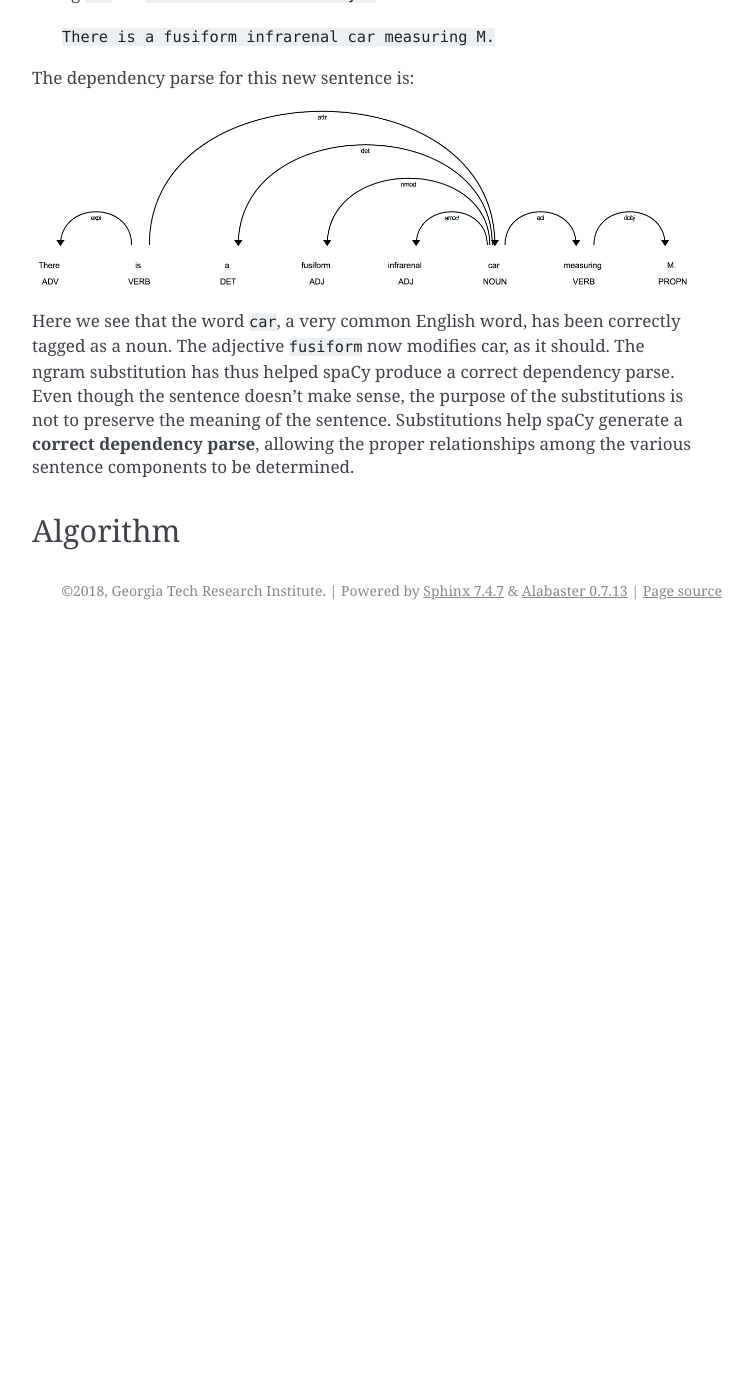
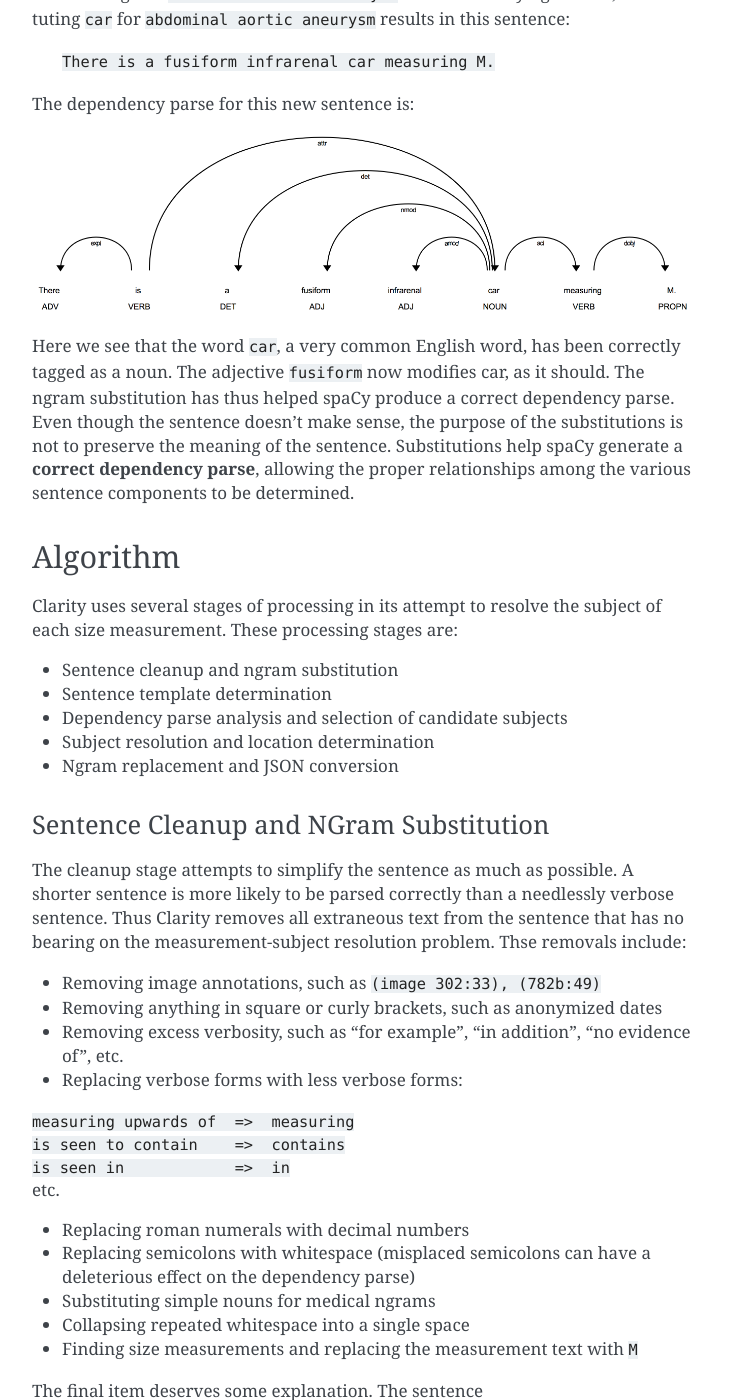
Before and after one commit to ClarityNLP/ClarityNLP, a Sphinx documentation site: the page built from docs/algorithms/measurement_subject_resolution.rst, in a window 1280 px wide and 1400 px high, scrolled down 6483 px. Shown: the whole window, without its empty margins (388-1141 px from the left). Built offline with Sphinx 7.4.7, drawn with Linux system fonts in a browser that asks for light colours; before the commit the page ends 7113 px from its top, so only the background shows below that; some of the changed text lies outside the part shown.

Commit message:
updates to the algorithm section of the subj-meas resolution doc

```diff
--- a/docs/algorithms/measurement_subject_resolution.rst
+++ b/docs/algorithms/measurement_subject_resolution.rst
@@ -132,7 +132,7 @@ uncommon in standard English text, such as the text corpora that spaCy's
 English models were trained on. By replacing uncommon domain-specific terms
 with more common nouns from everyday English discourse, we have found that we
 can get substantial improvement in spaCy's ability to analyze medical texts.
-We have illustrations of this substitution process below.
+Several examples below illustrate this substitution process.
 
 The spaCy Dependency Parse
 --------------------------
@@ -155,8 +155,8 @@ The arrows represent a child-parent relationship, with the child being at the
 "arrow" or "head" end and the the parent at the tail end. The word at the
 child or "arrow" end modifies the word at the parent or "tail" end. Thus the
 word ``The`` modifies ``girl``, since the first arrow starts at the word ``girl``
-and points to the word ``The``. The label on the arrow indicates what the
-parent-child relationship actually is. For the "girl-The" arrow, the ``det``
+and points to the word ``The``. The label on the arrow indicates the nature of
+the parent-child relationship. For the "girl-The" arrow, the ``det``
 label on the arrow indicates that the word ``The`` is a determiner that
 modifies ``girl``.
 
@@ -185,15 +185,15 @@ For instance, the simple sentence
 
     ``The spleen measures 7.5 cm.``
 
-generates this dependency parse:
+has this dependency parse:
 
 .. image:: images/displacy_spleen_incorrect.png
 
 Here we see that the verb ``measures`` was tagged as a NOUN, in the sense of
 "weights and measures". The word ``spleen`` was also tagged as an adjective.
 This is obviously incorrect. The problem, though, lies with the word
-``spleen`` instead of ``measures``. Observe what happens if ``spleen`` is
-replaced by the common noun ``car``:
+``spleen`` instead of ``measures``. Observe what happens to the dependency
+parse if ``spleen`` is replaced by the common noun ``car``:
 
 .. image:: images/displacy_car_correct.png
 
@@ -292,3 +292,78 @@ determined.
 
 Algorithm
 =========
+
+Clarity uses several stages of processing in its attempt to resolve the
+subject of each size measurement. These processing stages are:
+
+* Sentence cleanup and ngram substitution
+* Sentence template determination
+* Dependency parse analysis and selection of candidate subjects
+* Subject resolution and location determination
+* Ngram replacement and JSON conversion
+
+Sentence Cleanup and NGram Substitution
+---------------------------------------
+
+The cleanup stage attempts to simplify the sentence as
+much as possible. A shorter sentence is more likely to be parsed correctly
+than a needlessly verbose sentence. Thus Clarity removes all extraneous
+text from the sentence that has no bearing on the measurement-subject
+resolution problem. Thse removals include:
+
+* Removing image annotations, such as ``(image 302:33), (782b:49)``
+* Removing anything in square or curly brackets, such as anonymized dates
+* Removing excess verbosity, such as "for example", "in addition",
+  "no evidence of", etc.
+* Replacing verbose forms with less verbose forms:
+
+|  ``measuring upwards of  =>  measuring``
+|  ``is seen to contain    =>  contains``
+|  ``is seen in            =>  in``
+|  etc.
+
+* Replacing roman numerals with decimal numbers
+* Replacing semicolons with whitespace (misplaced semicolons can have a
+  deleterious effect on the dependency parse)
+* Substituting simple nouns for medical ngrams
+* Collapsing repeated whitespace into a single space
+* Finding size measurements and replacing the measurement text with ``M``
+
+The final item deserves some explanation. The sentence
+
+    ``The spleen measures 7.5 cm.``
+
+is transformed by the measurement replacement operation to this:
+
+    ``The spleen measures M.``
+
+The reason for the M-replacement is to facilitate the recognition of sentence
+patterns in the text. We call these sentence patterns "sentence templates".
+Sentences that fit a common template pattern can be analyzed in identical ways.
+For instance, size measurements in medical texts are often reported as
+
+    ``{Something} measures {size_measurement}``.
+
+Some examples:
+
+|     ``The spleen is unremarkable measuring 8.6 cm.``
+|     ``The cyst in the upper pole of the kidney measures 1.2 cm.``
+|     ``The duct tapers smoothly to the head of the pancreas,``
+|     ``where it measures approximately 5 mm.``
+
+After M-replacement, these sentences become:
+
+|     ``The spleen is unremarkable measuring M.``
+|     ``The cyst in the upper pole of the kidney measures M.``
+|     ``The duct tapers smoothly to the head of the pancreas,``
+|     ``where it measures approximately M.``
+
+A regular expression designed to find a capital M preceded by a measurement
+verb could easily identify all of these sentences as belonging to the same
+underlying template. Custom rules for this sentence template could be applied
+to each to sentence to resolve the subject of the measurement designated by M.
+Clarity uses this approach for this template and others described below.
+
+
+Sentence Template Determination
+-------------------------------
```
Also changed, not shown: other parts of docs/algorithms/measurement_subject_resolution.rst (+3 -3 lines).
